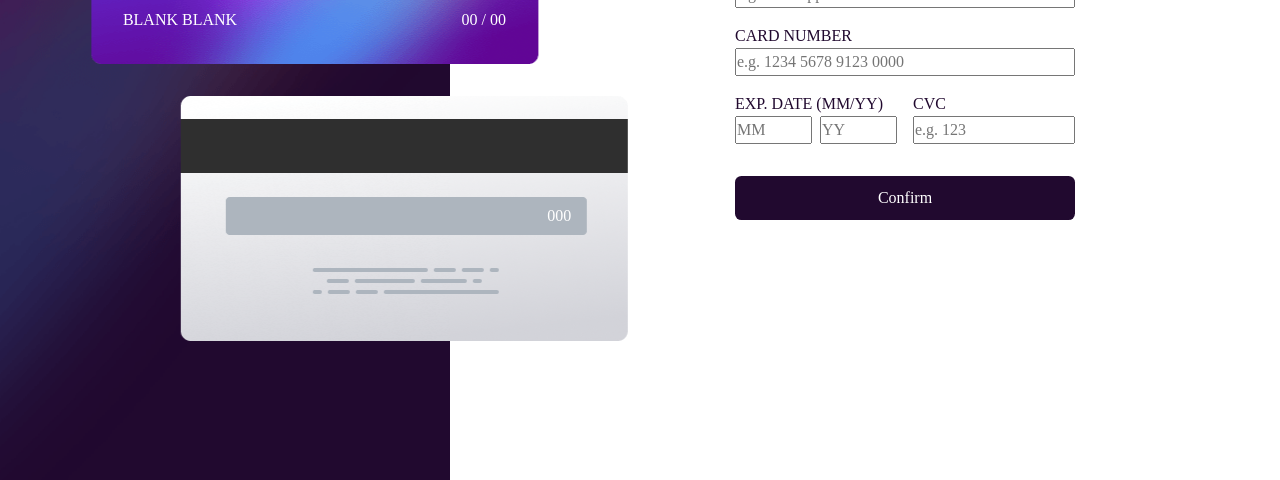
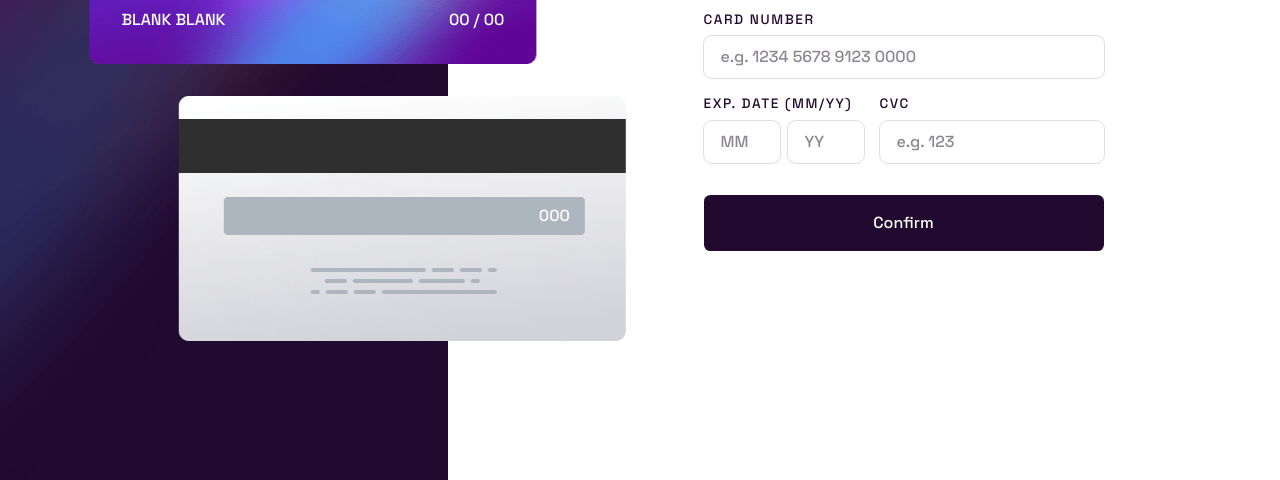
Before and after one commit to vasyaqwe/card-details, a website built with Vite: page index.html in a window 1280 px wide. Shown: the part 320-800 px from the top of the page. Built offline with nearby package versions, Linux system fonts and the light colour scheme.

Commit message:
added styling

```diff
--- a/index.html
+++ b/index.html
@@ -6,6 +6,9 @@
   <link rel="icon" type="image/svg+xml" href="/vite.svg" />
   <meta name="viewport" content="width=device-width, initial-scale=1.0" />
   <title>Card details</title>
+  <link rel="preconnect" href="https://fonts.googleapis.com">
+  <link rel="preconnect" href="https://fonts.gstatic.com" crossorigin>
+  <link href="https://fonts.googleapis.com/css2?family=Space+Grotesk:wght@500&display=swap" rel="stylesheet">
   <link rel="stylesheet" href="style.css">
   <script src="script.js" defer></script>
 </head>
@@ -17,38 +20,53 @@
         <div class="card card--front">
           <img src="./assets/bg-card-front.png" class="card__bg card--front__bg" alt="gradient background" />
           <img src="./assets/card-logo.svg" alt="card logo" class="card--front__logo">
-          <span id="number" class="card--front__number" data-placeholder="0000 0000 0000 0000">0000 0000 0000
+          <span id="number" class="card--front__number fs-500" data-placeholder="0000 0000 0000 0000">0000 0000 0000
             0000</span>
-          <span id="name" class="card--front__name uppercase" data-placeholder="Blank Blank">Blank Blank</span>
+          <span id="name" class="card--front__name fs-300 uppercase" data-placeholder="Blank Blank">Blank Blank</span>
           <span class="card--front__date">
-            <span id="mm" data-placeholder="MM">00</span>
+            <span class="fs-300" id="mm" data-placeholder="MM">00</span>
             /
-            <span id="yy" data-placeholder="YY">00</span>
+            <span class="fs-300" id="yy" data-placeholder="YY">00</span>
           </span>
         </div>
         <div class="card card--back">
           <img src="./assets/bg-card-back.png" class="card__bg card--back__bg" alt="back of card" />
-          <span id="cvc" class="card--back__cvc" data-placeholder="000">000</span>
+          <span id="cvc" class="card--back__cvc fs-300" data-placeholder="000">000</span>
         </div>
       </div>
     </div>
     <form class="form container">
       <label for="name" class="label">Cardholder Name</label>
-      <input aria-controls="name" class="input input--name" id="name" type="text" placeholder="e.g. Jane Appleseed">
+      <div class="input-wrapper">
+        <input aria-controls="name" class="input input--name" id="name" type="text" placeholder="e.g. Jane Appleseed">
+        <span class="error error--name"></span>
+      </div>
       <label for="number" class="label">Card Number</label>
-      <input aria-controls="number" class="input input--number" id="number" type="text"
-        placeholder="e.g. 1234 5678 9123 0000">
-      <div class="even-cols">
+      <div class="input-wrapper">
+        <input aria-controls="number" class="input input--number" id="number" type="number"
+          placeholder="e.g. 1234 5678 9123 0000">
+        <span class="error error--number"></span>
+      </div>
+      <div class="even-cols even-cols one-side-smaller">
         <div>
           <label for="date--mm" class="label">Exp. Date (MM/YY)</label>
           <div class="even-cols" style="--gap: .5rem;">
-            <input aria-controls="mm" class="input input--date-mm" id="date" type="number" placeholder="MM">
-            <input aria-controls="yy" class="input input--date-yy" id="date" type="number" placeholder="YY">
+            <div class="input-wrapper">
+              <input aria-controls="mm" class="input input--date-mm" id="date" type="number" placeholder="MM">
+              <span class="error error--date"></span>
+            </div>
+            <div class="input-wrapper">
+              <input aria-controls="yy" class="input input--date-yy" id="date" type="number" placeholder="YY">
+              <span class="error error--date"></span>
+            </div>
           </div>
         </div>
         <div>
           <label class="label" for="cvc">CVC</label>
-          <input aria-controls="cvc" class="input input--cvc" id="cvc" type="number" placeholder="e.g. 123">
+          <div class="input-wrapper">
+            <input aria-controls="cvc" class="input input--cvc" id="cvc" type="number" placeholder="e.g. 123">
+            <span class="error error--cvc"></span>
+          </div>
         </div>
       </div>
       <button class="btn">Confirm</button>
--- a/style.css
+++ b/style.css
@@ -6,6 +6,20 @@
   --clr-primary-500: hsl(278, 94%, 30%);
   --clr-primary-900: hsl(278, 68%, 11%);
   --clr-accent-400: hsl(0, 100%, 66%);
+
+  --gradient: linear-gradient(90deg, hsl(249, 99%, 64%), hsl(278, 94%, 30%));
+
+  --fs-300: .8rem;
+  --fs-400: 1rem;
+  --fs-500: 1.4rem;
+}
+
+@media(min-width: 70em) {
+  :root {
+    --fs-300: 1rem;
+    --fs-400: 1.1rem;
+    --fs-500: 1.9rem;
+  }
 }
 
 *,
@@ -33,6 +47,7 @@ body {
   min-height: 100vh;
   text-rendering: optimizeSpeed;
   line-height: 1.5;
+  font-family: 'Space Grotesk', sans-serif;
 }
 
 a {
@@ -78,10 +93,26 @@ input {
   }
 }
 
+.fs-300 {
+  font-size: var(--fs-300);
+}
+
+.fs-400 {
+  font-size: var(--fs-400);
+}
+
+.fs-500 {
+  font-size: var(--fs-500);
+}
+
 .even-cols {
   display: grid;
   grid-template-columns: 1fr 1fr;
   gap: var(--gap, 1rem);
+}
+
+.even-cols.one-side-smaller {
+  grid-template-columns: 40% 1fr;
 }
 
 .container {
@@ -104,26 +135,59 @@ input {
 }
 
 .btn {
+  cursor: pointer;
   margin-top: 2rem;
   width: 100%;
   border: 0;
   background-color: var(--clr-primary-900);
   color: #fff;
-  padding: .6em 0;
+  padding: 1em 0;
   border-radius: .4rem;
+}
+
+.error {
+  display: none;
+}
+
+.form {
+  max-width: 400px;
+  align-self: center;
+  justify-self: center;
+}
+
+.input {
+  padding: .5em 1em;
+  border-radius: .5rem;
+  outline: 1px solid var(--clr-neutral-200);
+  border: 1px solid transparent;
+}
+
+.input:invalid+.error {
+  display: block;
+
+}
+
+.input::placeholder {
+  color: var(--clr-neutral-300);
+}
+
+.input:focus {
+  background: linear-gradient(white, white) padding-box,
+    var(--gradient) border-box;
+  border: 1px solid transparent;
 }
 
 .label {
   text-transform: uppercase;
   color: var(--clr-primary-900);
+  letter-spacing: .1rem;
+  font-size: .85rem;
   display: inline-block;
 }
 
 .label {
-  margin-top: 1rem;
+  margin-block: 1rem .4rem;
 }
-
-
 
 .cards-preview {
   background-image: url('./assets/bg-main-mobile.png');
@@ -161,7 +225,6 @@ input {
 }
 
 .card--front__number {
-  font-size: 1.9rem;
   top: 50%;
   left: var(--card-padding);
 }
@@ -183,11 +246,11 @@ input {
 }
 
 .card--back__cvc {
-  top: 41.5%;
+  top: 43.5%;
   right: 2.25rem;
 }
 
-@media(min-width: 60em) {
+@media(min-width: 70em) {
   .container {
     width: auto;
     align-self: center;
@@ -195,21 +258,24 @@ input {
   }
 
   .main-content {
+    max-width: 90em;
+    margin-inline: auto;
     min-height: 100vh;
-    grid-template-columns: 450px 1fr;
-    grid-template-rows: revert;
+    grid-template-columns: auto 1fr;
+    grid-template-rows: 1fr;
   }
 
   .cards-preview {
     display: grid;
     place-items: center;
-    background-image: url('./assets/bg-main-desktop.png');
+    background-image: none;
   }
 
-  .form {
-    max-width: 340px;
-    align-self: center;
-    justify-self: center;
+  body {
+    background-image: url('./assets/bg-main-desktop.png');
+    background-position: left;
+    background-size: 35vw 100%;
+    background-repeat: no-repeat;
   }
 
   .card {
```
Also changed, not shown: README.md.
